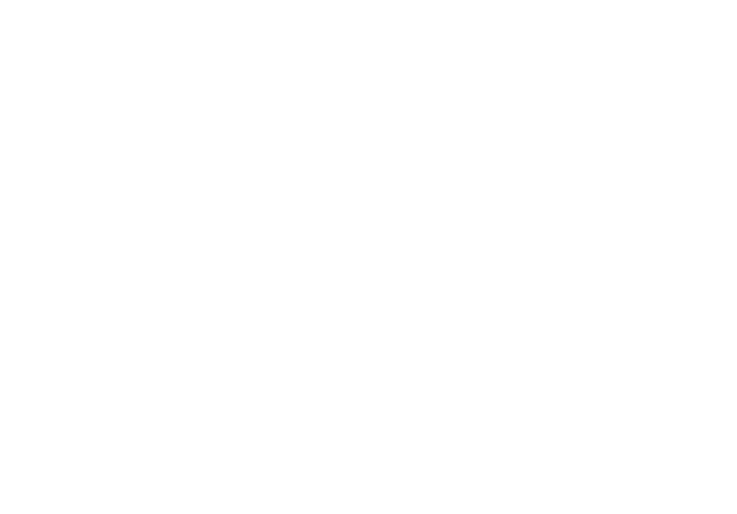
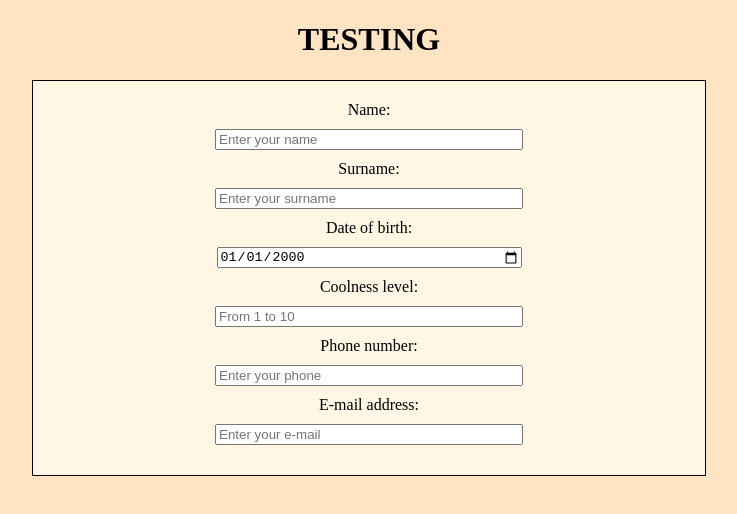
Before and after one commit to ArminasStrolys/react-crud-mysql, a React (Create React App) app in the folder client/: page / in a window 1280 px wide. Shown: the top 514 px of the page, without its empty margins (271-1008 px from the left). Built offline with nearby package versions, Linux system fonts and the light colour scheme.

Commit message:
Creating layout

```diff
--- a/client/package.json
+++ b/client/package.json
@@ -9,6 +9,7 @@
     "react": "^18.2.0",
     "react-dom": "^18.2.0",
     "react-scripts": "5.0.1",
+    "sass": "^1.53.0",
     "web-vitals": "^2.1.4"
   },
   "scripts": {
--- a/client/src/components/app/App.js
+++ b/client/src/components/app/App.js
@@ -1,9 +1,10 @@
-
+import Form from "./form/Form";
 
 function App() {
   return (
-    <div className="App">
-
+    <div style={{ textAlign: "center" }}>
+      <h1>TESTING</h1>
+      <Form />
     </div>
   );
 }
--- /dev/null
+++ b/client/src/components/app/form/Form.jsx
@@ -0,0 +1,24 @@
+import React from "react";
+
+const Form = () => {
+  return (
+    <div className="form-class">
+      <form className="form-input-class">
+        <label>Name:</label>
+        <input type="text" placeholder="Enter your name" />
+        <label>Surname:</label>
+        <input type="text" placeholder="Enter your surname" />
+        <label>Date of birth:</label>
+        <input type="date" defaultValue="2000-01-01" />
+        <label>Coolness level:</label>
+        <input type="number" min="1" max="10" placeholder="From 1 to 10" />
+        <label>Phone number:</label>
+        <input type="phone" placeholder="Enter your phone" />
+        <label>E-mail address:</label>
+        <input type="email" placeholder="Enter your e-mail" />
+      </form>
+    </div>
+  );
+};
+
+export default Form;
--- a/client/src/index.js
+++ b/client/src/index.js
@@ -1,6 +1,7 @@
 import React from 'react';
 import ReactDOM from 'react-dom/client';
 import App from './components/app/App';
+import "./style/style.scss"
 
 const root = ReactDOM.createRoot(document.getElementById('root'));
 root.render(
--- /dev/null
+++ b/client/src/style/_app.scss
@@ -0,0 +1,3 @@
+body{
+    background-color: bisque;
+}
--- /dev/null
+++ b/client/src/style/_form.scss
@@ -0,0 +1,18 @@
+.form-class {
+  display: flex;
+  flex-direction: column;
+  border: 1px black solid;
+  width: 50%;
+  padding: 20px;
+  margin: 0 auto;
+  background-color: rgb(255, 246, 227);
+  .form-input-class {
+    display: flex;
+    flex-direction: column;
+    align-items: center;
+    input {
+      margin: 10px 0;
+      width: 300px;
+    }
+  }
+}
--- /dev/null
+++ b/client/src/style/style.scss
@@ -0,0 +1,2 @@
+@import "_app.scss";
+@import "_form.scss";
```
Also changed, not shown: 1 other file (tests, documents, lock files or other folders).
